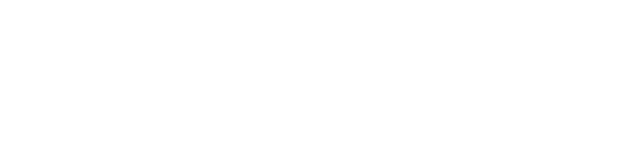
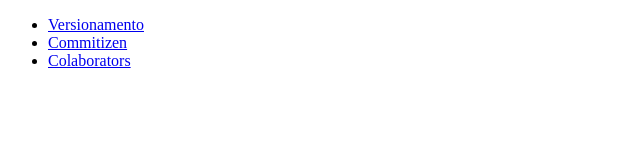
Before and after one commit to ViktorPires/telos-versionamento, a website: page index.html in a window 1280 px wide. Shown: the whole page, without its empty margins (0-640 px from the left). Drawn offline with Linux system fonts and the light colour scheme.

Commit message:
feat(menu e commitizen.html): criação de menu e do commitizen.html

```diff
--- a/index.html
+++ b/index.html
@@ -7,6 +7,18 @@
     <title>Index</title>
 </head>
 <body>
-
+    <nav>
+        <ul>
+            <li>
+                <a href="versionamento.html">Versionamento</a>
+            </li>
+            <li>
+                <a href="commitizen.html">Commitizen</a>
+            </li>
+            <li>
+                <a href="colaborators.html">Colaborators</a>
+            </li>
+        </ul>
+    </nav>
 </body>
 </html>
--- /dev/null
+++ b/package.json
@@ -0,0 +1,5 @@
+{
+  "devDependencies": {
+    "cz-emoji": "^1.3.2-canary.2"
+  }
+}
```
Also changed, not shown: commitizen.html (added, +12 -0 lines), 1 other file.
